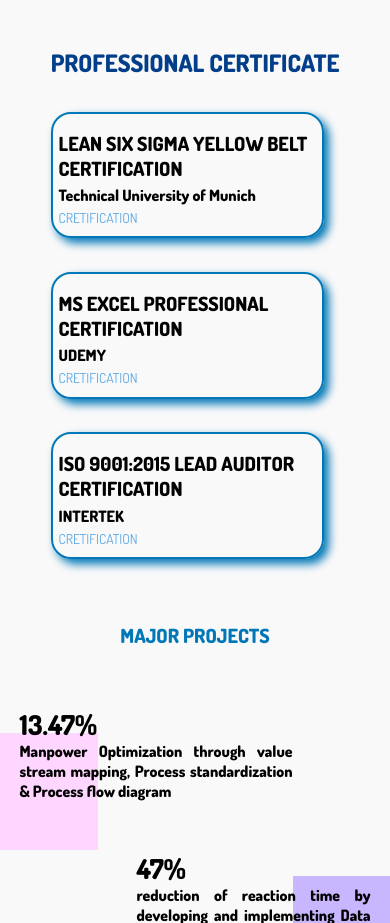
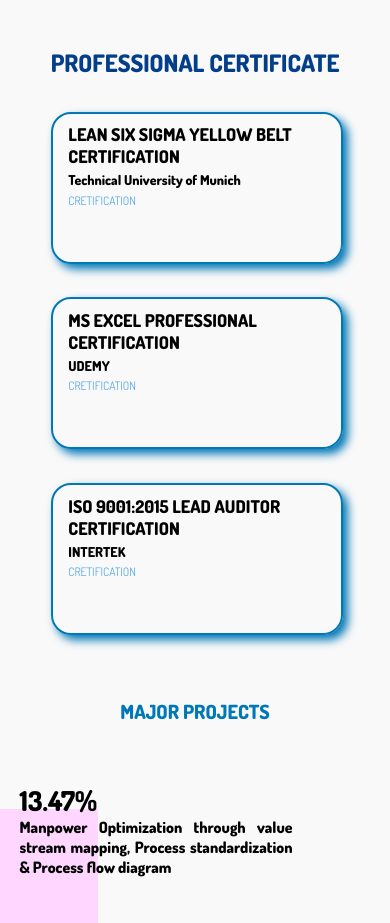
Before and after one commit to TasfiqAbedinIE/PortfolioWebsite-m, a React (Create React App) app: page / in a window 390 px wide. Shown: the part 2620-3543 px from the top of the page. Built offline with nearby package versions, Linux system fonts and the light colour scheme.

Commit message:
Updated-V-1.0.2

```diff
--- a/src/Components/Header/header.css
+++ b/src/Components/Header/header.css
@@ -169,7 +169,7 @@
 
 /* ================== SKILL CONTAINER END ================== */
 
-/* ================== Education container ================== */
+/* ================== EDUCATION CONTAINER ================== */
 
 .certification_detail{
     display: flex;
@@ -184,7 +184,7 @@
 #prof_cert_1{
     border: 2px solid var(--color-blue-3);
     border-radius: 20px;
-    height: 20vh;
+    height: 10vw;
     width: 35vw;
     box-shadow: 5px 5px 10px var(--color-blue-3);
     margin-top: 4vh;
@@ -199,7 +199,7 @@
     color: var(--color-blue-2);
 }
 #cert_stage_header{
-    margin-top: 3vh;
+    margin-top: 2.5vw;
     color: var(--color-blue-3);
 }
 #cert_details{
@@ -209,20 +209,23 @@
 #prof_cert_head{
     font-size: 1.5vw;
     font-weight: bolder;
-    margin-top: 2vh;
+    margin-top: 1vw;
     margin-left: 1.5vw;
 }
 #prof_cert_uni{
     font-size: 1.3vw;
     font-weight: bold;
-    margin-top: 0.5vh;
+    margin-top: 1vw;
     margin-left: 1.5vw;
     margin-bottom: 0.5vh;
 }
 #prof_cert_cer{
     font-size: 1.2vw;
     margin-left: 1.5vw;
+    margin-top: 0.5vw;
 }
+
+/* ================== EDUCATION CONTAINER END ================== */
 
 
 /* ================== Project container ================== */
@@ -586,7 +589,7 @@
 
     /* -------------------- SKILL CONTAINER RESPONSIVE END ---------------------- */
 
-    /* ------------------- education container --------------------- */
+    /* ------------------- EDUCATION CONTAINER RESPONSIVE --------------------- */
     #education_container{
         margin-top: 60vh;
     }
@@ -602,8 +605,8 @@
     #prof_cert_1{
         border: 2px solid var(--color-blue-3);
         border-radius: 20px;
-        height: 15vh;
-        width: 70vw;
+        height: 18vh;
+        width: 75vw;
         box-shadow: 5px 5px 10px var(--color-blue-3);
         margin-top: 4vh;
         cursor: pointer;
@@ -625,22 +628,25 @@
         margin-left: 3vw;
     }
     #prof_cert_head{
-        font-size: 5vw;
+        font-size: 4.5vw;
         font-weight: bolder;
-        margin-top: 2vh;
-        margin-left: 1.5vw;
+        margin-top: 2.5vw;
+        margin-left: 4vw;
     }
     #prof_cert_uni{
-        font-size: 4vw;
+        font-size: 3.5vw;
         font-weight: bold;
-        margin-top: 0.5vh;
-        margin-left: 1.5vw;
+        margin-top: 1vw;
+        margin-left: 4vw;
         margin-bottom: 0.5vh;
     }
     #prof_cert_cer{
-        font-size: 3.5vw;
-        margin-left: 1.5vw;
+        font-size: 3vw;
+        margin-left: 4vw;
+        margin-top: 0.6vw;
     }
+
+    /* ------------------- EDUCATION CONTAINER END --------------------- */
 
     /* ---------------- project container ----------------- */
 
--- a/src/Components/Header/header.jsx
+++ b/src/Components/Header/header.jsx
@@ -160,7 +160,7 @@ const Header = () => {
           </div>
         </div>
       </section>
-      {/* ---------------- UPDATED - 27.10.2024 ------------------ */}
+
 
       {/* ---------------- SKILLS & COMPETENCY CONTAINER ------------------ */}
       <section>
@@ -223,6 +223,7 @@ const Header = () => {
             </div>
         </div>
       </section>
+      {/* ---------------- UPDATED - 03.11.2024 ------------------ */}
 
       {/* ---------------- EDUCATION CONTAINER ------------------ */}
       <section>
```
